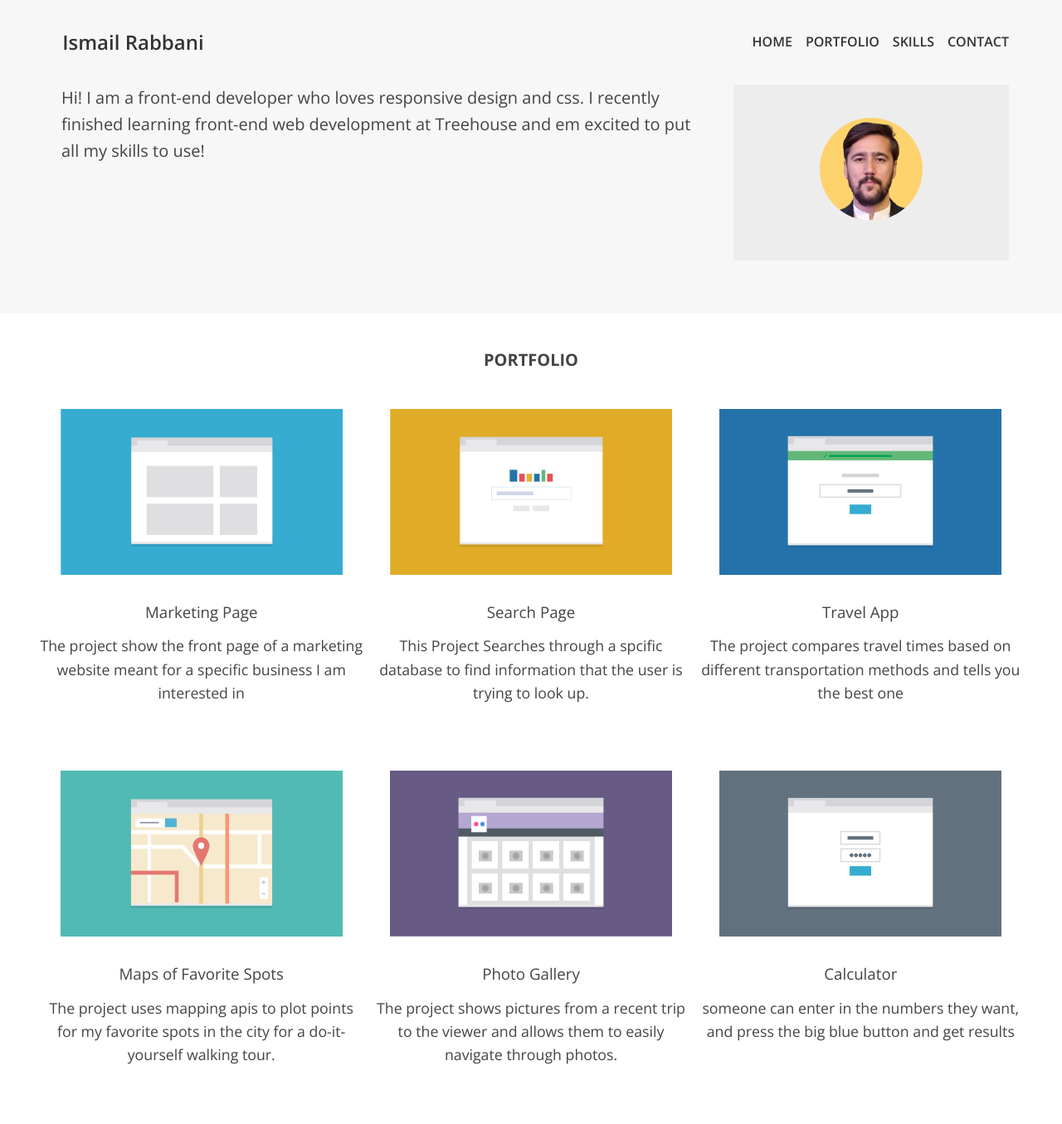
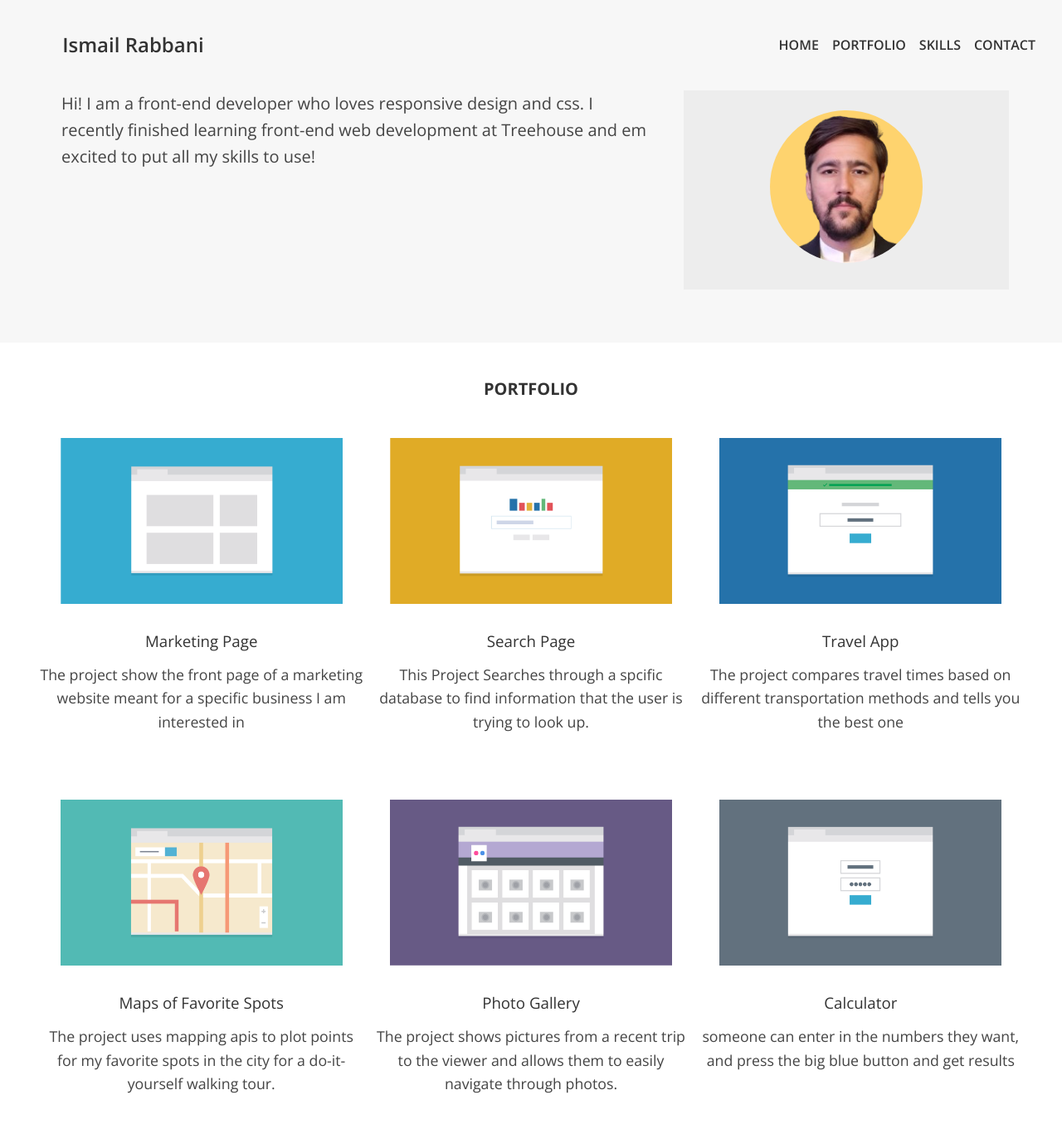
Before and after one commit to IsmailRabbani/responsive_layout_v3, a plain HTML site: page index.html in a window 1280 px wide. Shown: the top 1355 px of the page at 83% size. Drawn offline with nearby package versions, Linux system fonts and the light colour scheme.

Commit message:
Make correction to HTML and replace Div with article also added style in css

```diff
--- a/css/style.css
+++ b/css/style.css
@@ -17,7 +17,6 @@ body {
 h1 {
   font-size: 1.5em;
   font-weight: 600;
-  margin: 0.5em;
 }
 
 h2 {
@@ -60,10 +59,12 @@ p, a {
   background-color: white;
   color: #333;
   text-decoration: none;
-  display: block;
+  display: flex;
+  align-items: center;
+  justify-content: center;
   width: 300px;
+  height: 45px;
   font-weight: 600;
-  text-align: center;
 }
 
 .content {
@@ -99,7 +100,7 @@ p, a {
   flex-wrap: wrap;
   gap: 0.7em;
 }
-.portfolio-content div {
+.portfolio-content article {
   padding: 1em;
 }
 .portfolio h2 {
@@ -135,7 +136,7 @@ p, a {
   padding-bottom: 1.5em;
 }
 
-.skill-content div {
+.skill-content article {
   padding: 1em;
 }
 .skill h2 {
@@ -207,6 +208,7 @@ footer.main-footer p {
 .footer-bottom-ls {
   display: none;
 }
+
 
 /** Device Responsive (Tablet viewport) **/
 
@@ -371,11 +373,11 @@ footer.main-footer p {
   .avatar-image {
     width: 0 auto;
     background-color: #ededed;
-    padding: 2em 6em;
+    padding: 1em 6em;
     }
   .avatar-image img {
-    width: 140px;
-    height: 140px;
+    width: 200px;
+    height: 200px;
     object-fit: c5ver;
     border-radius: 50%;
     padding: 0.5em;
--- a/index.html
+++ b/index.html
@@ -19,7 +19,7 @@
             <li><a href="#top">HOME</a></li>
             <li><a href="#portfolio">PORTFOLIO</a></li>
             <li><a href="#skills">SKILLS</a></li>
-            <li><a href="</a>#contact">CONTACT</li>
+            <li><a href="#contact">CONTACT</a></li>
           </ul>
         </nav>
       </div>
@@ -38,41 +38,41 @@
       <section class="portfolio" id="portfolio">
           <h2>PORTFOLIO</h2>
         <div class="portfolio-content">
-          <div class="por marketing-page">
+          <article class="por marketing-page">
             <img src="images/portfolio-1.png" alt="Marketing page screenshot"/>
             <h3>Marketing Page</h3>
             <p>The project show the front page of a marketing website meant for a specific business I am interested in</p>
-          </div>
+          </article>
 
-          <div class="por search-page">
+          <article class="por search-page">
             <img src="images/portfolio-2.png" alt="search page screenshot"/>
             <h3>Search Page</h3>
             <p>This Project Searches through a spcific database to find information that the user is trying to look up.</p>
-          </div>
+          </article>
 
-          <div class="por travel-app">
+          <article class="por travel-app">
             <img src="images/portfolio-3.png" alt="Travel app page screenshot"/>
             <h3>Travel App</h3>
             <p>The project compares travel times based on different transportation methods and tells you the best one</p>
-          </div>
+          </article>
 
-          <div class="por maps">
+          <article class="por maps">
             <img src="images/portfolio-4.png" alt="maps page screenshot"/>
             <h3>Maps of Favorite Spots</h3>
             <p>The project uses mapping apis to plot points for my favorite spots in the city for a do-it-yourself walking tour.</p>
-          </div>
+          </article>
 
-          <div class="por gallery">
+          <article class="por gallery">
             <img src="images/portfolio-5.png" alt="Photo Gallery page screenshot"/>
             <h3>Photo Gallery</h3>
             <p>The project shows pictures from a recent trip to the viewer and allows them to easily navigate through photos.</p>
-          </div>
+          </article>
 
-          <div class="por calculator">
+          <article class="por calculator">
             <img src="images/portfolio-6.png" alt="Calculator page screenshot"/>
             <h3>Calculator</h3>
             <p>someone can enter in the numbers they want, and press the big blue button and get results</p>
-          </div>
+          </article>
         </div>
       </section>
 
@@ -81,36 +81,37 @@
     <section class="skill" id="skills">
         <h2>SKILLS</h2>
         <div class="skill-content">
-          <div class="coding html">
+          <article class="coding html">
             <img src="images/image-html.jpeg" alt="HTML written on yellow backgrund"/>
             <h3>HTML (Advanced)</h3>
             <p>I have advanced proficiency in HTML, which I learned through TreeHouse as part of my front-end development training. I focus on writing clean, semantic, and accessible markup for modern websites.</p>
-          </div>
+          </article>
 
-          <div class="coding css">
+          <article class="coding css">
             <img src="images/image-css.jpeg" alt="CSS written on Soft Blue backgrund"/>
             <h3>CSS (Advanced)</h3>
             <p>Through TreeHouse, I’ve developed strong CSS skills, including responsive design, Flexbox, Grid, and animations—enabling me to craft polished, visually consistent front-end interfaces.</p>
-          </div>
+          </article>
 
-          <div class="coding wix">
+          <article class="coding wix">
             <img src="images/image-wix.png" alt="WIX written on soft gray backgrund"/>
             <h3>Wix (Intermediate)</h3>
             <p>I’ve independently learned to build and customize websites on Wix, using its visual tools effectively to create responsive, SEO-friendly designs tailored to client needs.</p>
-          </div>
+          </article>
 
-          <div class="coding wp">
+          <article class="coding wp">
             <img src="images/image-wp.jpeg" alt="WordPress logo on a blue background"/>
             <h3>WORDPRESS (Intermediate)</h3>
             <p>Self-taught in WordPress, I’m comfortable customizing themes, managing plugins, and building dynamic websites that balance functionality with user experience.</p>
-          </div>
+          </article>
         </div>
       </section>
     </main>
 
     <!-- Footer Section -->
 
-      <footer class="main-footer">
+    <!-- Main contact footer -->
+    <footer class="main-footer" id="contact">
       <h4>CONTACT</h4>
       <p>If you're interested in chatting or want more information about what I've been working on, I'd love to hear from you</p>
       <p>
@@ -120,16 +121,18 @@
       </p>
     </footer>
 
+    <!-- Divider separating top footer from bottom footer -->
     <hr class="divider">
 
-<!-- Mobile Bottom Footer (hidden on Larger Screen) -->
+    <!-- Bottom Footer (mobile & desktop combined) -->
+    <footer class="footer-bottom-wrapper">
+      <!-- Mobile -->
       <div class="footer-bottom">
         <h3>Ismail Rabbani</h3>
         <a href="#top"><h5>BACK TO TOP</h5></a>
       </div>
 
-<!-- Desktop nav (hidden on mobile) -->
-
+      <!-- Desktop -->
       <div class="footer-bottom-ls">
         <h1>Ismail Rabbani</h1>
         <nav class="footer-nav">
@@ -141,5 +144,6 @@
           </ul>
         </nav>
       </div>
+    </footer>
   </body>
 </html>
```
Lines whose indentation alone changed are shown as unchanged.
